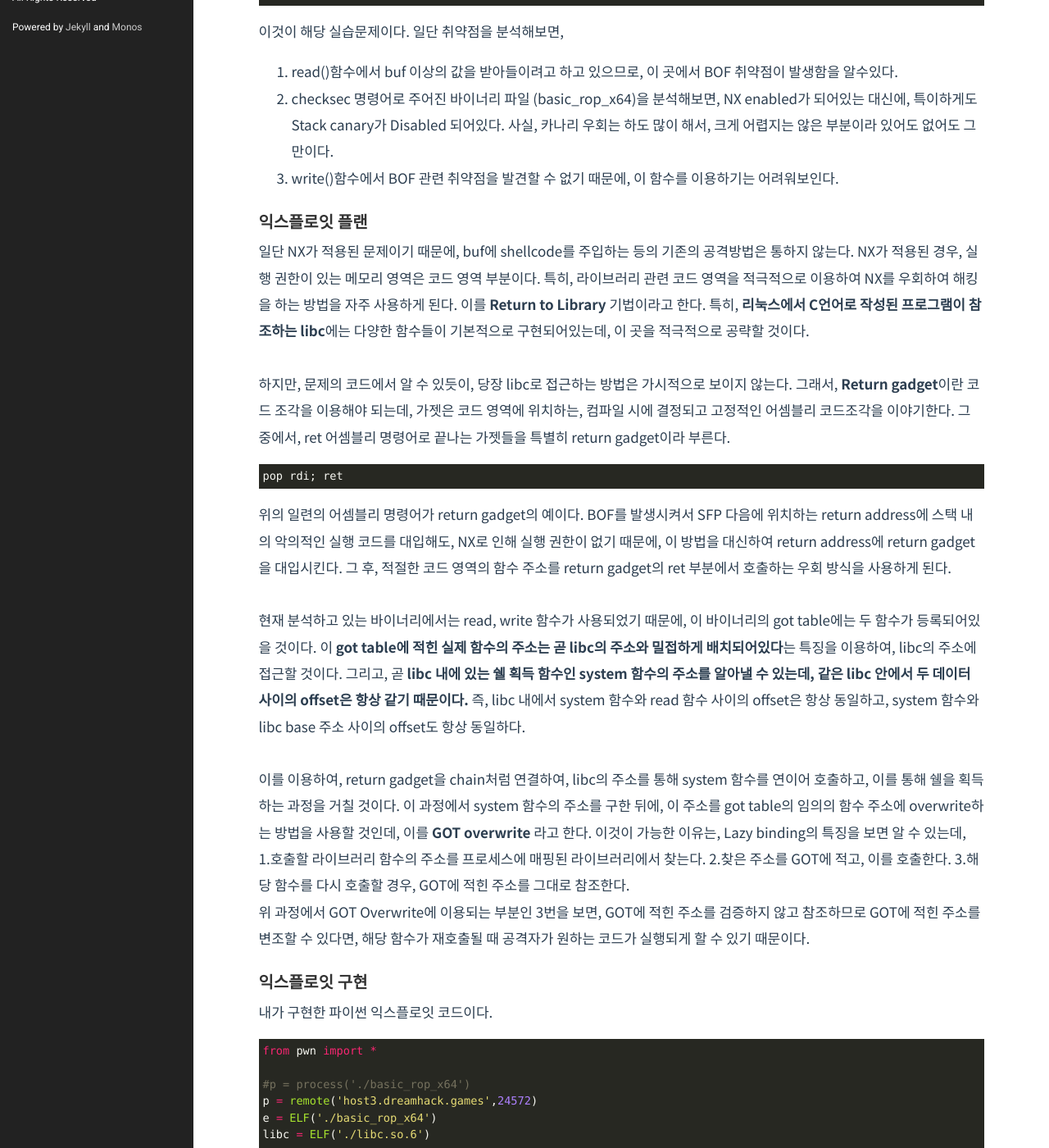
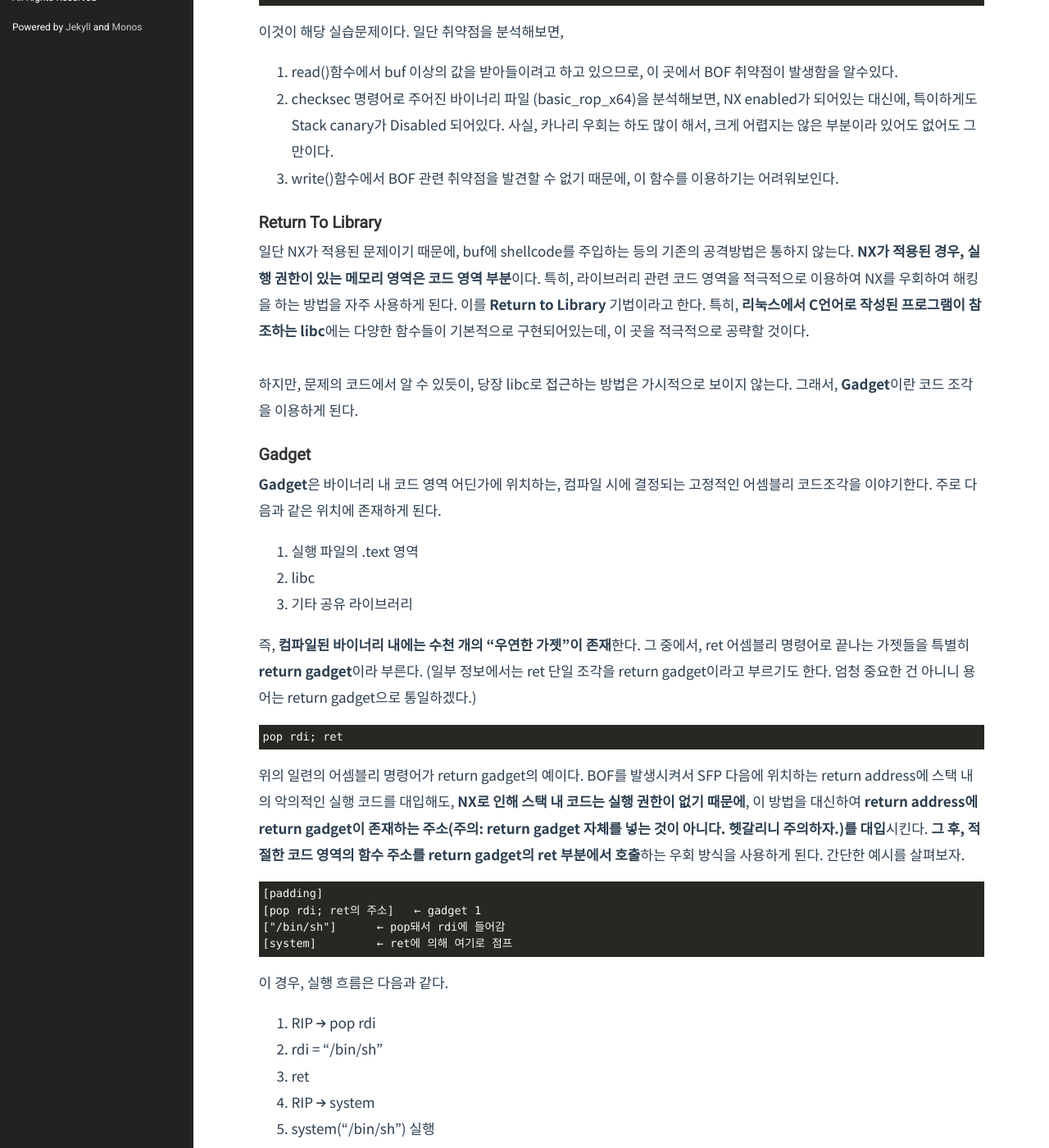
Before and after one commit to Herrtane/Herrtane.github.io, a Jekyll site: the page built from _posts/SystemHacking/2022-09-21-systemhacking-rop.markdown, in a window 1280 px wide and 1400 px high, scrolled down 953 px. Shown: the whole window at 82% size. Built offline with Jekyll 4.4.1, drawn with Linux system fonts in a browser that asks for light colours; comment, search, counter and statistics services are not loaded; some of the changed text lies outside the part shown.

Commit message:
Update 2022-09-21-systemhacking-rop.markdown

````diff
--- a/_posts/SystemHacking/2022-09-21-systemhacking-rop.markdown
+++ b/_posts/SystemHacking/2022-09-21-systemhacking-rop.markdown
@@ -1,12 +1,12 @@
 ---
 layout: post
-title: <System Hacking> 13. Return Oriented Programming (ROP), GOT overwrite
+title: <System Hacking> 13. Return to Library (RTL), Return Oriented Programming (ROP), GOT overwrite (2026.04.30 수정)
 date: 2022-09-21 19:30:23 +0900
 category: System_Hacking
 comments: true
 ---
 
-## ROP 실습문제
+## 실습문제
 
 이번 포스팅은 Dreamhack의 basic_rop_x64문제를 직접 복습하면서 설명하도록 하겠다.
 
@@ -50,21 +50,81 @@ int main(int argc, char *argv[]) {
 2. checksec 명령어로 주어진 바이너리 파일 (basic_rop_x64)을 분석해보면, NX enabled가 되어있는 대신에, 특이하게도 Stack canary가 Disabled 되어있다. 사실, 카나리 우회는 하도 많이 해서, 크게 어렵지는 않은 부분이라 있어도 없어도 그만이다.
 3. write()함수에서 BOF 관련 취약점을 발견할 수 없기 때문에, 이 함수를 이용하기는 어려워보인다.
 
-### 익스플로잇 플랜
+### Return To Library
 
-일단 NX가 적용된 문제이기 때문에, buf에 shellcode를 주입하는 등의 기존의 공격방법은 통하지 않는다. NX가 적용된 경우, 실행 권한이 있는 메모리 영역은 코드 영역 부분이다. 특히, 라이브러리 관련 코드 영역을 적극적으로 이용하여 NX를 우회하여 해킹을 하는 방법을 자주 사용하게 된다. 이를 **Return to Library** 기법이라고 한다. 특히, **리눅스에서 C언어로 작성된 프로그램이 참조하는 libc**에는 다양한 함수들이 기본적으로 구현되어있는데, 이 곳을 적극적으로 공략할 것이다.
+일단 NX가 적용된 문제이기 때문에, buf에 shellcode를 주입하는 등의 기존의 공격방법은 통하지 않는다. **NX가 적용된 경우, 실행 권한이 있는 메모리 영역은 코드 영역 부분**이다. 특히, 라이브러리 관련 코드 영역을 적극적으로 이용하여 NX를 우회하여 해킹을 하는 방법을 자주 사용하게 된다. 이를 **Return to Library** 기법이라고 한다. 특히, **리눅스에서 C언어로 작성된 프로그램이 참조하는 libc**에는 다양한 함수들이 기본적으로 구현되어있는데, 이 곳을 적극적으로 공략할 것이다.
 
 <br/>
 
-하지만, 문제의 코드에서 알 수 있듯이, 당장 libc로 접근하는 방법은 가시적으로 보이지 않는다. 그래서, **Return gadget**이란 코드 조각을 이용해야 되는데, 가젯은 코드 영역에 위치하는, 컴파일 시에 결정되고 고정적인 어셈블리 코드조각을 이야기한다. 그 중에서, ret 어셈블리 명령어로 끝나는 가젯들을 특별히 return gadget이라 부른다.
+하지만, 문제의 코드에서 알 수 있듯이, 당장 libc로 접근하는 방법은 가시적으로 보이지 않는다. 그래서, **Gadget**이란 코드 조각을 이용하게 된다.
+
+### Gadget
+
+**Gadget**은 바이너리 내 코드 영역 어딘가에 위치하는, 컴파일 시에 결정되는 고정적인 어셈블리 코드조각을 이야기한다. 주로 다음과 같은 위치에 존재하게 된다.
+
+1. 실행 파일의 .text 영역
+2. libc
+3. 기타 공유 라이브러리
+
+즉, **컴파일된 바이너리 내에는 수천 개의 "우연한 가젯"이 존재**한다. 그 중에서, ret 어셈블리 명령어로 끝나는 가젯들을 특별히 **return gadget**이라 부른다. (일부 정보에서는 ret 단일 조각을 return gadget이라고 부르기도 한다. 엄청 중요한 건 아니니 용어는 return gadget으로 통일하겠다.)
 
 ```
 pop rdi; ret
 ```
 
-위의 일련의 어셈블리 명령어가 return gadget의 예이다. BOF를 발생시켜서 SFP 다음에 위치하는 return address에 스택 내의 악의적인 실행 코드를 대입해도, NX로 인해 실행 권한이 없기 때문에, 이 방법을 대신하여 return address에 return gadget을 대입시킨다. 그 후, 적절한 코드 영역의 함수 주소를 return gadget의 ret 부분에서 호출하는 우회 방식을 사용하게 된다.
+위의 일련의 어셈블리 명령어가 return gadget의 예이다. BOF를 발생시켜서 SFP 다음에 위치하는 return address에 스택 내의 악의적인 실행 코드를 대입해도, **NX로 인해 스택 내 코드는 실행 권한이 없기 때문에**, 이 방법을 대신하여 **return address에 return gadget이 존재하는 주소(주의: return gadget 자체를 넣는 것이 아니다. 헷갈리니 주의하자.)를 대입**시킨다. **그 후, 적절한 코드 영역의 함수 주소를 return gadget의 ret 부분에서 호출**하는 우회 방식을 사용하게 된다. 간단한 예시를 살펴보자.
+
+```
+[padding]
+[pop rdi; ret의 주소]   ← gadget 1
+["/bin/sh"]      ← pop돼서 rdi에 들어감
+[system]         ← ret에 의해 여기로 점프
+```
+
+이 경우, 실행 흐름은 다음과 같다.
+
+1. RIP → pop rdi
+2. rdi = "/bin/sh"
+3. ret
+4. RIP → system
+5. system("/bin/sh") 실행
 
 <br/>
+
+참고로, 아래처럼 ret 하나짜리 return gadget도 중요하다. 이건 주로 **x64에서 스택 정렬**시에 사용되는데, libc 함수를 호출하기 전에 ret 하나를 끼워넣어서 스택을 정렬해야 정상적으로 프로그램이 동작할 때가 종종 있다.
+
+```
+payload:
+[padding]
+[ret]          ← return gadget
+[pop rdi; ret의 주소] ← gadget
+["/bin/sh"]
+[system]
+```
+
+그렇다면 이런 가젯들은 직접 찾아야할까? 아니다. 기존에 뛰어난 선배 개발자 및 해커분들이 개발해놓은 좋은 도구들을 잘 활용하면 된다. 대표적으로는 **ROPgadget, pwntools** 등의 도구들에서 잘 구현되어있다.
+
+```
+pip install ROPgadget
+ROPgadget --binary ./vuln | grep "pop rdi"
+```
+
+이를 pwntools에서 같이 사용하는 방법은 다음과 같다.
+
+```python
+from pwn import *
+
+elf = ELF("./vuln")
+rop = ROP(elf)
+
+pop_rdi = rop.find_gadget(['pop rdi', 'ret'])[0]
+```
+
+### RTL과 ROP
+
+Return To Library (ret2libc)는 libc 함수 하나를 호출하여 NX를 우회하는 가장 기본적인 기법이라면, Return Oriented Programming (ROP)는 이를 확장하여, 여러 가젯 체인을 구성하는 방법이다. 즉, RTL을 일반화한 형태가 바로 ROP라고 보아도 무방하다.
+
+### 익스플로잇 플랜
 
 현재 분석하고 있는 바이너리에서는 read, write 함수가 사용되었기 때문에, 이 바이너리의 got table에는 두 함수가 등록되어있을 것이다. 이 **got table에 적힌 실제 함수의 주소는 곧 libc의 주소와 밀접하게 배치되어있다**는 특징을 이용하여, libc의 주소에 접근할 것이다. 그리고, 곧 **libc 내에 있는 쉘 획득 함수인 system 함수의 주소를 알아낼 수 있는데, 같은 libc 안에서 두 데이터 사이의 offset은 항상 같기 때문이다.** 즉, libc 내에서 system 함수와 read 함수 사이의 offset은 항상 동일하고, system 함수와 libc base 주소 사이의 offset도 항상 동일하다.
 
````
